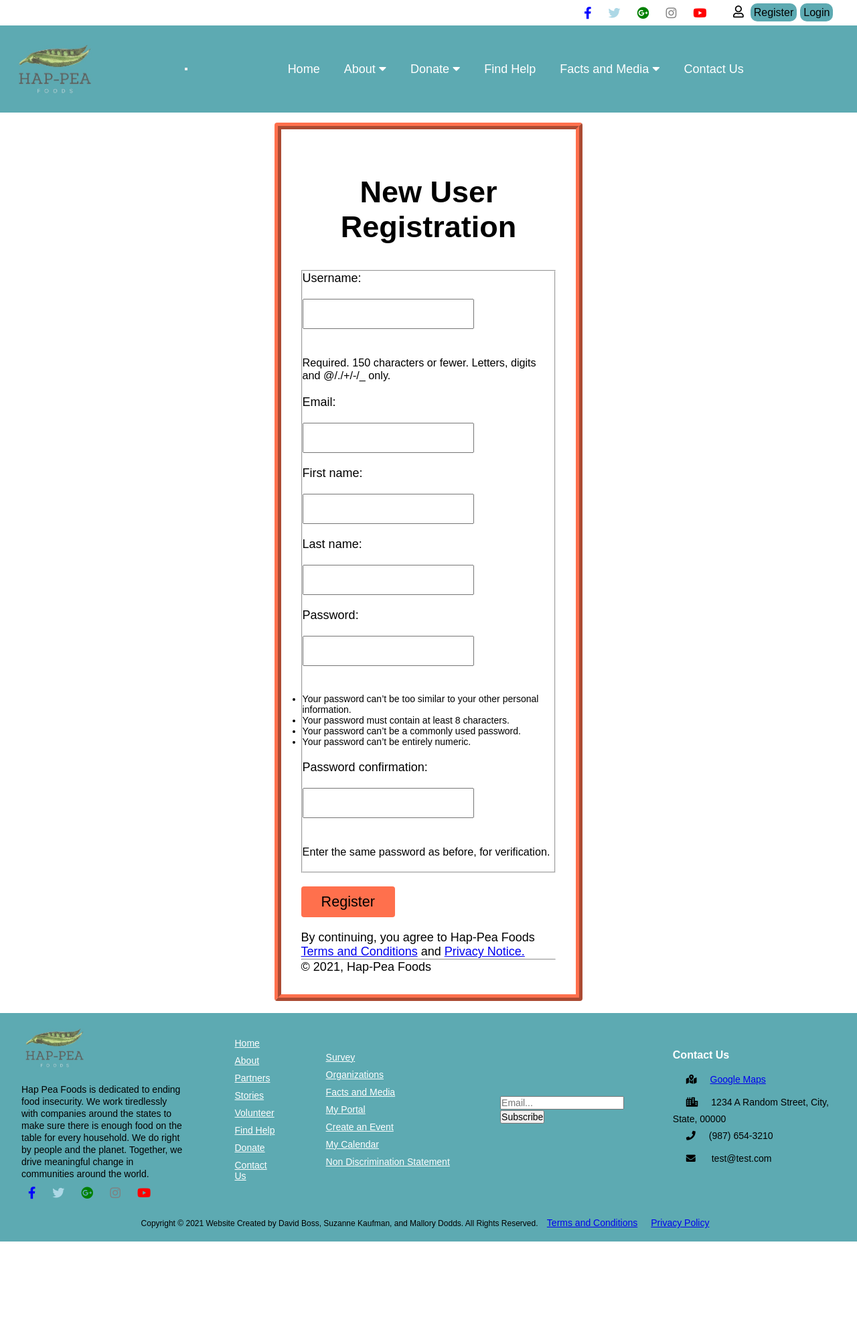
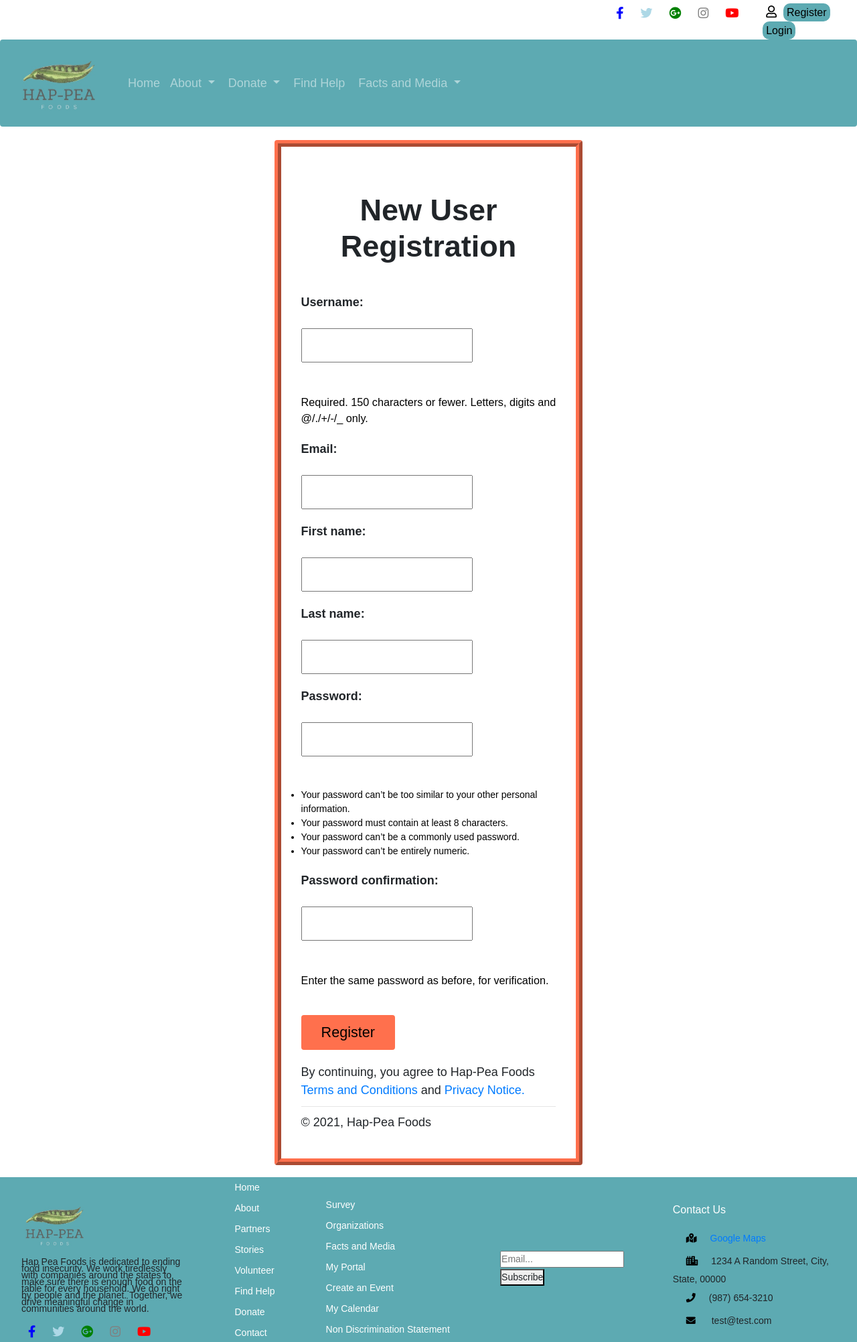
Before and after one commit to dmjefe/hap_pea_foods, a Django app: page /accounts/register/ in a window 1280 px wide. Shown: the top 2003 px of the page at 67% size. Before the commit the page ends 1853 px from the top, so only its background shows below. Run offline with Django 3.2, Linux system fonts and the light colour scheme; some libraries are stand-ins or nearby versions.

Commit message:
Responsive Nav

```diff
--- a/static/css/style.css
+++ b/static/css/style.css
@@ -12,110 +12,84 @@ header {
 }
 
 .head-container {
-  width: 95%;
+  width: 100%;
   margin: 0 auto;
   display: flex;
   justify-content: flex-end;
 }
 
+
+
 .sm i {
   padding: 10px 10px;
 }
 
+.navbar {
+    min-height: 130px;
+    background-color: #5DAAB2;
+}
+
+.navbar-brand {
+  padding: 0 15px;
+  height: 40px;
+  display: flex;
+  align-items: center;
+  justify-content: center;
+}
+
+.navimage{
+  max-height: 125px;
+  max-width: 125px;
+}
+
+/* change the brand and text color */
+.navbar-custom,
+.navbar-custom .navbar-text {
+    color: rgba(255,255,255,.8);
+}
+
+/* change the link color */
+.navbar-custom .navbar-nav .nav-link {
+    color: rgba(255,255,255,.5);
+}
+
+/* change the color of active or hovered links */
+.navbar-custom .nav-item.active .nav-link,
+.navbar-custom .nav-item:hover .nav-link {
+    color: #ffffff;
+}
+
+/* for dropdown only - change the color of droodown */
+.navbar-custom .dropdown-menu {
+    background-color: #5DAAB2;
+}
+.navbar-custom .dropdown-item {
+    color: #ffffff;
+}
+.navbar-custom .dropdown-item:hover,
+.navbar-custom .dropdown-item:focus {
+    color: #333333;
+    background-color: #5DAAB2;
+}
  /* Nav Container */
 
-nav {
-  background: #5DAAB2;
-  display: flex;
-  flex-wrap: wrap;
-  align-items: center;
-  justify-content: space-between;
-  padding: 0 20px;
+ /*.navbar-custom {
+     background-color: #5DAAB2;
+ }
+ .navbar {
+   min-height: 130px;
+ }
+
+ .navbar-brand {
+   padding: 0;
 }
 
-nav h1 {
-  color: #FFF;
-  font-size: 1rem;
-  text-align: center;
+.navbar-custom .navbar-brand,
+.navbar-custom .navbar-text {
+    color: #FFF;
 }
+*/
 
-.logo-color {
-  color: #000;
-  font-size: 1.1rem;
-}
-
-.logo {
-  width: 10%;
-}
-
-nav a {
-  text-decoration: none;
-}
-
-nav ul {
-  background: #5DAAB2;
-  list-style: none;
-  margin: 0;
-  padding-left: 0;
-}
-
-nav li {
-  color: #fff;
-  background: #5DAAB2;
-  display: block;
-  float: left;
-  padding: 1rem;
-  position: relative;
-  text-decoration: none;
-  transition-duration: 0.5s;
-}
-
-nav li a {
-  color: #fff;
-}
-
-nav li:hover,
-nav li:focus-within {
-  background: #458a5e;
-  cursor: pointer;
-}
-
-nav li:focus-within a {
-  outline: none;
-}
-
-nav ul li ul {
-  background: #FFF;
-  visibility: hidden;
-  opacity: 0;
-  min-width: 5rem;
-  position: absolute;
-  z-index: 9999;
-  transition: all 0.5s ease;
-  margin-top: 1rem;
-  left: 0;
-  display: none;
-}
-
-nav ul li:hover > ul,
-nav ul li:focus-within > ul,
-nav ul li ul:hover,
-nav ul li ul:focus {
-  visibility: visible;
-  opacity: 1;
-  display: block
-}
-
-nav ul li ul li {
-  clear: both;
-  width: 100%;
-}
-
-.search {
-  width: 20%;
-  margin-right: 20px;
-  padding: 10px;
-}
 
 .system {
   width: 13%;
--- a/templates/base_layout.html
+++ b/templates/base_layout.html
@@ -2,19 +2,19 @@
 <!DOCTYPE html>
 <html lang="en" dir="ltr">
   <head>
+    <title>{% block title %}{% endblock %}</title>
     <meta charset="utf-8">
-    <meta name="viewport" content="width=device-width,initial-scale=1,maximum-scale=1,user-scalable=no">
-    <title>{% block title %}{% endblock %}</title>
-    <script src="https://code.jquery.com/jquery-2.1.3.min.js"></script>
+    <meta name="viewport" content="width=device-width, initial-scale=1">
+    <link rel="stylesheet" href="https://maxcdn.bootstrapcdn.com/bootstrap/3.4.1/css/bootstrap.min.css">
+    <link rel="stylesheet" href="https://maxcdn.bootstrapcdn.com/bootstrap/4.0.0/css/bootstrap.min.css" integrity="sha384-Gn5384xqQ1aoWXA+058RXPxPg6fy4IWvTNh0E263XmFcJlSAwiGgFAW/dAiS6JXm" crossorigin="anonymous">
     <script src="https://ajax.googleapis.com/ajax/libs/jquery/3.5.1/jquery.min.js"></script>
     <script src="https://maxcdn.bootstrapcdn.com/bootstrap/3.4.1/js/bootstrap.min.js"></script>
     <link rel="shortcut icon" type="image/x-icon" href="{% static 'favicon.ico' %}">
     <link rel="stylesheet" href="{% static 'css/style.css' %}">
     <link rel="stylesheet" href="https://cdnjs.cloudflare.com/ajax/libs/font-awesome/5.15.2/css/all.min.css">
+  </head>
 
-  </head>
   <body>
-
     <header>
      <div class="head-container">
        <div class="sm">
@@ -34,47 +34,57 @@
      </div>
     </header>
 
-     <nav class="navbar navbar-expand-lg navbar-light bg-light">
-       <a class="navbar-brand" href="#"> <img src="{% static 'logo2.jpg' %}" width="125" height="125" alt=""></a>
-       <button class="navbar-toggler" type="button" data-toggle="collapse" data-target="#navbarTogglerDemo02" aria-controls="navbarTogglerDemo02" aria-expanded="false" aria-label="Toggle navigation">
-         <span class="navbar-toggler-icon"></span>
+    <nav class="navbar navbar-expand-sm navbar-custom">
+    <a href="/" class="navbar-brand"><img src="{% static 'logo2.jpg' %}" class = navimage alt=""></a>
+    <button class="navbar-toggler" type="button" data-toggle="collapse" data-target="#navbarCustom">
+        <i class="fa fa-bars fa-lg py-1 text-white"></i>
     </button>
-       <ul>
-         <li><a href="{% url 'home' %}">Home</a></li>
-         <li><a href="">About <i class="fas fa-caret-down"></i></a>
-           <ul>
-             <li><a href="{% url 'about' %}">About Us</a></li>
-             <li><a href="{% url 'partners' %}">Partners</a></li>
-           </ul>
-            <li><a href="">Donate <i class="fas fa-caret-down"></i></a>
-              <ul>
-                <li><a href="{% url 'moneydonations' %}">Donate Money</a></li>
-                <li><a href="{% url 'donations:search' %}">Search Donations</a></li>
-                <li><a href="{% url 'donations:donations' %}">Donate Food</a></li>
-                <li><a href="{% url 'volunteer' %}">Volunteer</a></li>
-              </ul>
+    <div class="navbar-collapse collapse px-3" id="navbarCustom">
+        <ul class="navbar-nav">
+            <li class="nav-item">
+                <a class="nav-link" href="{% url 'home' %}">Home</a>
             </li>
-            <li><a href="{% url 'find_help' %}">Find Help</a></li>
-            <li><a href="">Facts and Media <i class="fas fa-caret-down"></i></a>
-              <ul>
-                <li><a href="">Hunger in the US</a></li>
-                <li><a href="{% url 'stories:stories' %}">Stories</a></li>
-                <li><a href="{% url 'facts' %}">Media</a></li>
-              </ul>
+            <li class="nav-item dropdown">
+                <a class="nav-link dropdown-toggle px-3" href="#" id="navbarDropdown" data-toggle="dropdown" aria-haspopup="true" aria-expanded="false">
+                  About
+                </a>
+                <div class="dropdown-menu" aria-labelledby="navbarDropdown">
+                    <a class="dropdown-item" href="{% url 'about' %}">About Us</a>
+                    <a class="dropdown-item" href="{% url 'partners' %}">Partners</a>
+                </div>
             </li>
-            <li><a href="{% url 'contact' %}">Contact Us</a></li>
+            <li class="nav-item dropdown">
+                <a class="nav-link dropdown-toggle px-3" href="#" id="navbarDropdown" data-toggle="dropdown" aria-haspopup="true" aria-expanded="false">
+                  Donate
+                </a>
+                <div class="dropdown-menu" aria-labelledby="navbarDropdown">
+                    <a class="dropdown-item" href="{% url 'moneydonations' %}">Donate Money</a>
+                    <a class="dropdown-item" href="{% url 'donations:search' %}">Search Donations</a>
+                    <a class="dropdown-item" href="{% url 'donations:donations' %}">Donate Food</a>
+                    <a class="dropdown-item" href="{% url 'volunteer' %}">Volunteer</a>
+                </div>
+            </li>
+            <li class="nav-item">
+                <a class="nav-link px-3" href="{% url 'find_help' %}">Find Help</a>
+            </li>
+            <li class="nav-item dropdown">
+                <a class="nav-link dropdown-toggle px-3" href="#" id="navbarDropdown" data-toggle="dropdown" aria-haspopup="true" aria-expanded="false">
+                  Facts and Media
+                </a>
+                <div class="dropdown-menu" aria-labelledby="navbarDropdown">
+                    <a class="dropdown-item" href="#">Hunger in the US</a>
+                    <a class="dropdown-item" href="{% url 'stories:stories' %}">Stories</a>
+                    <a class="dropdown-item" href="{% url 'facts' %}">Media</a>
+                </div>
+            </li>
+
         </ul>
         <form class="form-inline">
            <script async src="https://cse.google.com/cse.js?cx=3555679745fbd16c3"></script>
            <div class="gcse-search"></div>
-         <!--<form action="https://cse.google.com/cse?cx=3555679745fbd16c3">
-           <input type="text" placeholder="Search.." name="search">
-           <button type="submit"><i class="fa fa-search"></i></button>
-         </form>-->
         </form>
     </div>
 </nav>
-
     <!-- Start Wrapper -->
     <div class="wrapper_container">
       {% if messages %}
```
Lines whose indentation alone changed are shown as unchanged.
